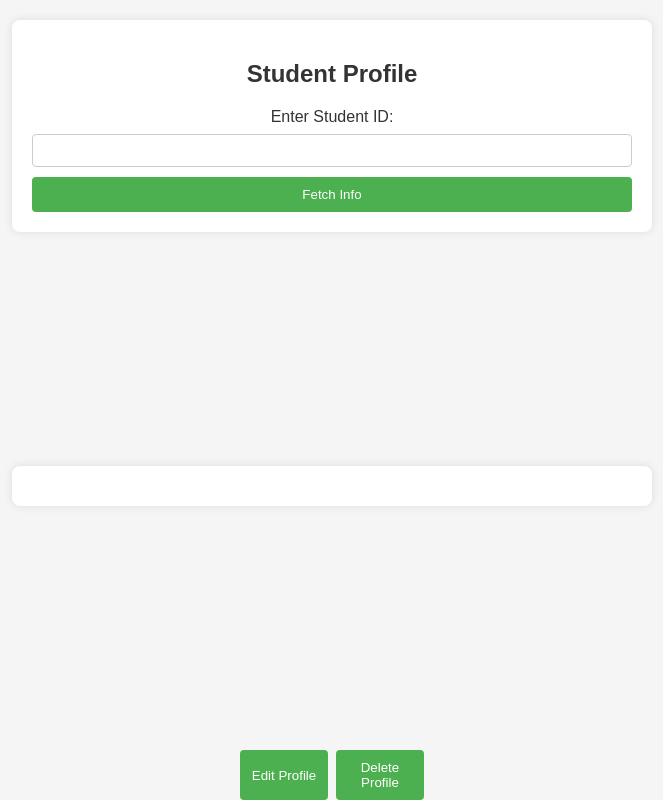
After one commit to mzaheen610/school-management-system, a Django app: template app/student/templates/student_profile.html in a window 1280 px wide. The commit adds this page. Shown: the whole page, without its empty margins (308-971 px from the left). Run offline with Django 3.2, Linux system fonts and the light colour scheme; the template is opened without the code that fills it, so the values that code supplies are empty; parts of the project's set-up code (start-up, migrations or seed data) failed here and were passed over.

Commit message:
Enrollment page and student profile page created.

```diff
--- /dev/null
+++ b/app/student/templates/student_profile.html
@@ -0,0 +1,159 @@
+<!DOCTYPE html>
+<html lang="en">
+<head>
+    <meta charset="UTF-8">
+    <meta http-equiv="X-UA-Compatible" content="IE=edge">
+    <meta name="viewport" content="width=device-width, initial-scale=1.0">
+    <title>Student Profile</title>
+    <style>
+        body {
+            font-family: 'Arial', sans-serif;
+            background-color: #f5f5f5;
+            margin: 0;
+            padding: 0;
+            display: flex;
+            flex-direction: column;
+            align-items: center;
+            min-height: 100vh;
+        }
+
+        #profile-form,
+        #student-info {
+            background-color: #fff;
+            padding: 20px;
+            border-radius: 8px;
+            box-shadow: 0 0 10px rgba(0, 0, 0, 0.1);
+            width: 80%;
+            max-width: 600px;
+            margin: auto;
+            margin-top: 20px;
+            text-align: center;
+        }
+
+        h2 {
+            color: #333;
+        }
+
+        label {
+            display: block;
+            margin-top: 10px;
+            color: #333;
+        }
+
+        input {
+            width: 100%;
+            padding: 8px;
+            margin-top: 8px;
+            box-sizing: border-box;
+            border: 1px solid #ccc;
+            border-radius: 4px;
+        }
+
+        button {
+            background-color: #4caf50;
+            color: #fff;
+            padding: 10px;
+            border: none;
+            border-radius: 4px;
+            cursor: pointer;
+            margin-top: 10px;
+            width: 100%;
+        }
+
+        button:hover {
+            background-color: #45a049;
+        }
+
+        .btn-container {
+            display: flex;
+            justify-content: space-between;
+            margin-top: 20px;
+        }
+
+        .btn-container button {
+            width: 48%;
+        }
+    </style>
+</head>
+<body>
+
+    <form id="profile-form">
+        <h2>Student Profile</h2>
+        <label for="student-id">Enter Student ID:</label>
+        <input type="text" id="student-id" required>
+        <button type="button" onclick="fetchStudentInfo()">Fetch Info</button>
+    </form>
+
+    <div id="student-info"></div>
+
+    <div class="btn-container">
+        <button onclick="editProfile()">Edit Profile</button>
+        <button onclick="deleteProfile('${studentId}')">Delete Profile</button>
+    </div>
+
+    <script>
+        function getCSRFToken() {
+            const csrfCookie = document.cookie
+                .split(';')
+                .find(cookie => cookie.trim().startsWith('csrftoken='));
+
+            return csrfCookie ? csrfCookie.split('=')[1] : null;
+        }
+
+        function fetchStudentInfo() {
+            const studentId = document.getElementById('student-id').value;
+            const infoContainer = document.getElementById('student-info');
+
+            // Make a request to the API endpoint
+            fetch(`/api/student/${studentId}/`)
+                .then(response => {
+                    if (!response.ok) {
+                        throw new Error('Network response was not ok');
+                    }
+                    return response.json();
+                })
+                .then(data => {
+                    // Display the fetched student info
+                    infoContainer.innerHTML = `
+                        <h2>Student Information</h2>
+                        <p><strong>Name:</strong> ${data.name}</p>
+                        <p><strong>Date of Birth:</strong> ${data.date_of_birth}</p>
+                        <p><strong>Current Class:</strong> ${data.current_class}</p>
+                        <p><strong>Email:</strong> ${data.email}</p>
+                    `;
+                })
+                .catch(error => {
+                    // Handle errors
+                    console.error('Error fetching student info:', error);
+                    infoContainer.innerHTML = `<p>Error fetching student info.</p>`;
+                });
+        }
+
+        function editProfile() {
+            // Implement edit profile functionality as needed
+            console.log('Edit Profile clicked');
+        }
+
+        function deleteProfile(studentId) {
+            // Make a DELETE request to the API endpoint
+            fetch(`/api/student/${studentId}/`, { method: 'DELETE' })
+                .then(response => {
+                    if (!response.ok) {
+                        throw new Error('Network response was not ok');
+                    }
+                    return response.json();
+                })
+                .then(data => {
+                    // Handle successful deletion
+                    console.log('Profile deleted successfully:', data);
+                    // You may want to update the UI or provide feedback to the user
+                })
+                .catch(error => {
+                    // Handle errors
+                    console.error('Error deleting profile:', error);
+                    // You may want to update the UI or provide feedback to the user
+                });
+        }
+    </script>
+</body>
+</html>
--- a/app/student/urls.py
+++ b/app/student/urls.py
@@ -7,11 +7,12 @@ from rest_framework.routers import DefaultRouter
 from .import views
 
 router = DefaultRouter()
-router.register(r'student', views.StudentAPIView)
+router.register('student', views.StudentAPIView)
 
 app_name = 'student'
 
 urlpatterns = [
-    path('api/', include(router.urls)),
+    path('api/', include(router.urls), name='student'),
     path('student/enroll', views.StudentEnrollmentPageView, name = 'student_enrollment_page'),
+    path('student/profile', views.StudentProfileView, name = 'student_profile'),
 ]
--- a/app/student/views.py
+++ b/app/student/views.py
@@ -53,3 +53,7 @@ def StudentEnrollmentPageView(request):
 # def StudentEnrollmentView(request):
 #     """View for student enrollment."""
 #     if request.method == 'POST':
+
+def StudentProfileView(request):
+    """View for the student profile page."""
+    return render(request, 'student_profile.html')
```
Also changed, not shown: app/student/templates/enroll_student.html (+67 -1 lines), app/user/templates/index.html (+11 -4 lines).
